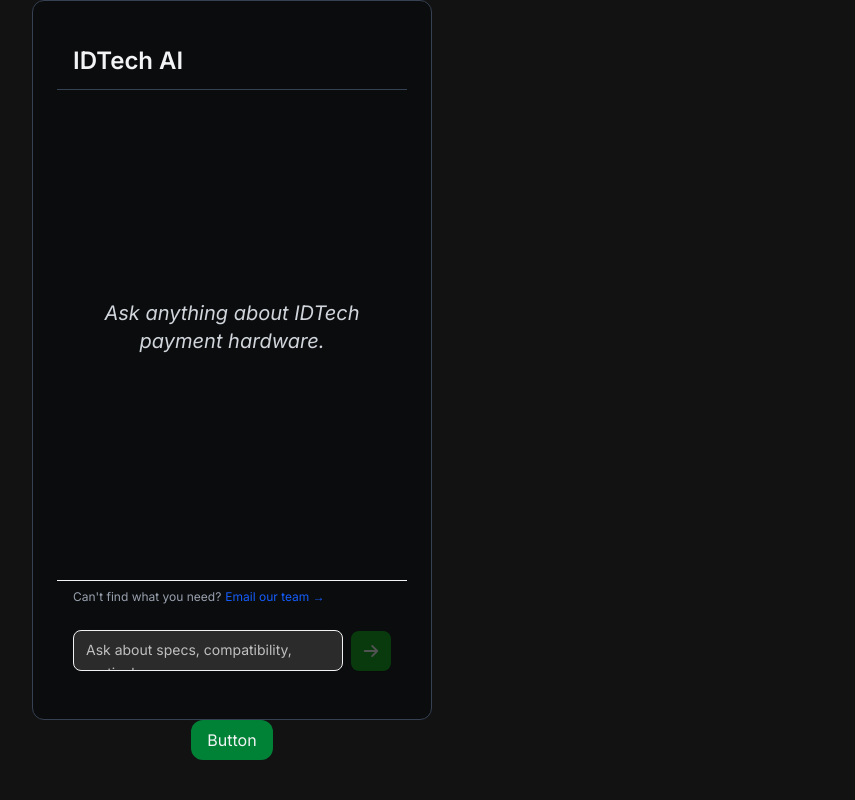
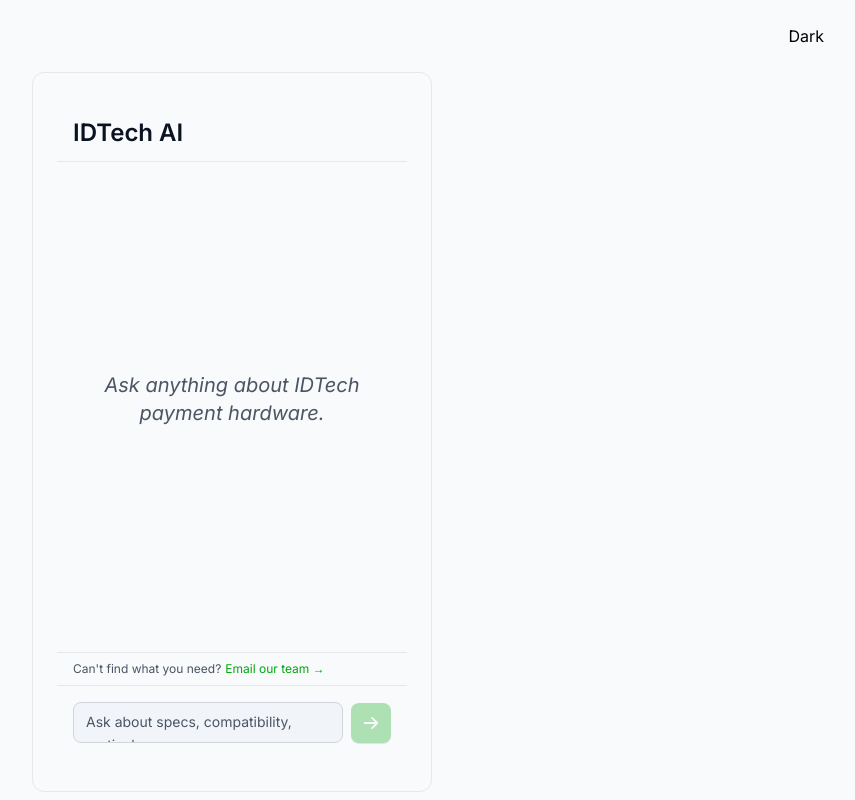
Before and after one commit to deyi0v0/idtech-suggestion-engine, a React (Vite) app in the folder frontend/: page / in a window 1280 px wide. Shown: the whole page, without its empty margins (408-1263 px from the left). Built offline with nearby package versions, Linux system fonts and the light colour scheme.

Commit message:
Dark mode / light mode toggle

```diff
--- a/frontend/src/App.css
+++ b/frontend/src/App.css
@@ -2,6 +2,89 @@
 @import "tailwindcss";
 
 body {
-    background-color: #121212;
+    background-color: var(--bg);
     font-family: 'Inter', sans-serif
 }
+
+:root {
+    --bg: #0B0C0D;
+    --panel-bg: #0B0C0D;
+    --bubble-user-bg: #2B2B2B;
+    --text-primary: #e5e7eb;
+    --text-secondary: #9ca3af;
+    --accent: #03A60E;
+    --accent-600: #84D98A;
+    --bot-bubble-bg: #1F2937;
+    --dot-color: #9ca3af;
+    --border: #374151;
+    --button-border: #d1d5db;
+}
+
+.light-theme {
+    --bg: #F8FAFC;
+    --panel-bg: #F8FAFC;
+    --bubble-user-bg: #F1F5F9;
+    --text-primary: #0B1220;
+    --text-secondary: #4B5563;
+    --accent: #03A60E;
+    --accent-600: #84D98A;
+    --bot-bubble-bg: #E6EEF3;
+    --dot-color: #6B7280;
+    --border: #E5E7EB;
+    --button-border: #D1D5DB;
+}
+
+.chat-bg {
+    background-color: var(--panel-bg) !important;
+}
+
+.bubble-user-bg {
+    background-color: var(--bubble-user-bg) !important;
+    color: var(--text-primary);
+}
+
+.text-primary {
+    color: var(--text-primary) !important;
+}
+
+.text-secondary {
+    color: var(--text-secondary) !important;
+}
+
+.btn-accent {
+    background-color: var(--accent) !important;
+    color: #ffffff !important;
+    border-color: var(--button-border) !important;
+}
+
+.btn-accent:hover {
+    background-color: var(--accent-600) !important;
+}
+
+.choice-btn {
+    border-radius: 9999px;
+    padding: 0.25rem 0.75rem;
+    font-size: 0.75rem;
+    border: 1px solid var(--button-border);
+}
+
+.choice-btn:disabled,
+.choice-btn[disabled] {
+    background-color: var(--panel-bg) !important;
+    color: var(--text-secondary) !important;
+    border-color: var(--button-border) !important;
+    opacity: 0.7;
+}
+
+textarea::placeholder {
+    color: var(--text-secondary) !important;
+    opacity: 1;
+}
+
+.bot-bubble {
+    background-color: var(--bot-bubble-bg) !important;
+}
+
+.bot-dot {
+    background-color: var(--dot-color) !important;
+}
--- a/frontend/src/App.tsx
+++ b/frontend/src/App.tsx
@@ -1,4 +1,4 @@
-import { useRef, useState } from "react";
+import { useRef, useState, useEffect } from "react";
 import ChatWindow from "./components/ChatWindow";
 import type { Message } from "./types/messages";
 import GenericButton from "./components/GenericButton";
@@ -42,6 +42,21 @@
   const [isTyping, setIsTyping] = useState(false);
   // -1 means demo not started, otherwise index of last asked question
   const demoIndex = useRef<number>(-1);
+  const [theme, setTheme] = useState<"dark" | "light">("light");
+
+  // apply theme class to body
+  const applyTheme = (t: "dark" | "light") => {
+    if (t === "light") {
+      document.body.classList.add("light-theme");
+    } else {
+      document.body.classList.remove("light-theme");
+    }
+  };
+
+  // initialize theme
+  useEffect(() => {
+    applyTheme(theme);
+  }, []);
 
   const handleSend = async (text: string) => {
     const prevDemo = demoIndex.current;
@@ -89,8 +104,19 @@
 
   return (
     <div className="flex flex-col items-center w-full">
+      <div className="w-full flex justify-end px-8 py-4">
+        <GenericButton
+          onClick={() => {
+            const next = theme === "dark" ? "light" : "dark";
+            setTheme(next);
+            applyTheme(next);
+          }}
+          className="rounded-md px-3 py-1"
+        >
+          {theme === "dark" ? "Light" : "Dark"}
+        </GenericButton>
+      </div>
       <ChatWindow messages={messages} onSend={handleSend} isTyping={isTyping} />
-      <GenericButton />
     </div>
   );
 }
--- a/frontend/src/components/ChatInput.tsx
+++ b/frontend/src/components/ChatInput.tsx
@@ -41,7 +41,7 @@
   const canSend = value.trim().length > 0 && !disabled;
 
   return (
-    <div className="flex items-end gap-2 px-4 py-4 border-t border-[#0B0C0D] bg-[#0B0C0D]">
+    <div className="flex items-end gap-2 px-4 py-4 border-t chat-bg" style={{ borderColor: "var(--border)" }}>
       <textarea
         ref={textareaRef}
         value={value}
@@ -50,19 +50,20 @@
         placeholder={placeholder}
         disabled={disabled}
         rows={1}
-        className="flex-1 resize-none rounded-lg px-3 py-2 text-sm placeholder:text-[#BFBFBF] leading-relaxed overflow-hidden bg-[#2B2B2B] text-[#F2F2F2] border border-[#F2F2F2] focus:outline-none disabled:opacity-50"
+        className="flex-1 resize-none rounded-lg px-3 py-2 text-sm leading-relaxed overflow-hidden bubble-user-bg text-primary border focus:outline-none disabled:opacity-50"
+        style={{ borderColor: "var(--button-border)" }}
       />
       <button
         onClick={submit}
         disabled={!canSend}
-        className="flex h-10 w-10 shrink-0 cursor-pointer items-center justify-center rounded-lg bg-[#03A60E] text-white transition-opacity disabled:opacity-30 hover:bg-[#84D98A] active:scale-95"
+        className="flex h-10 w-10 shrink-0 cursor-pointer items-center justify-center rounded-lg btn-accent transition-opacity disabled:opacity-30 active:scale-95"
         aria-label="Send message"
         style={{ boxShadow: '0 1px 0 rgba(0,0,0,0.3)' }}
       >
         <svg width="16" height="16" viewBox="0 0 14 14" fill="none">
           <path
             d="M1.5 7h11M8 2.5L12.5 7 8 11.5"
-            stroke="#F2F2F2"
+            stroke="currentColor"
             strokeWidth="1.6"
             strokeLinecap="round"
             strokeLinejoin="round"
--- a/frontend/src/components/ChatWindow.tsx
+++ b/frontend/src/components/ChatWindow.tsx
@@ -16,12 +16,12 @@
 function TypingIndicator() {
   return (
     <div className="flex items-end gap-2">
-      <div className="rounded-2xl rounded-bl-sm bg-gray-700 px-4 py-3">
+      <div className="rounded-2xl rounded-bl-sm px-4 py-3 bot-bubble">
         <div className="flex gap-1 items-center h-4">
           {[0, 1, 2].map((i) => (
             <span
               key={i}
-              className="block h-1.5 w-1.5 rounded-full bg-gray-400 animate-bounce"
+              className="block h-1.5 w-1.5 rounded-full animate-bounce bot-dot"
               style={{ animationDelay: `${i * 0.15}s` }}
             />
           ))}
@@ -46,11 +46,11 @@
   }, [messages, isTyping]);
 
   return (
-    <div className="mx-auto min-w-[50vh] max-w-[50vh] px-6 py-8 flex flex-col min-h-[90vh] border border-gray-700 rounded-xl overflow-hidden bg-[#0B0C0D] text-gray-100">
+      <div className="mx-auto min-w-[50vh] max-w-[50vh] px-6 py-8 flex flex-col min-h-[90vh] border rounded-xl overflow-hidden chat-bg text-primary" style={{ borderColor: "var(--border)" }}>
       {/* Header */}
-      <div className="flex items-center gap-2.5 px-4 py-3 border-b border-gray-700 shrink-0">
+      <div className="flex items-center gap-2.5 px-4 py-3 border-b shrink-0" style={{ borderColor: "var(--border)" }}>
         <div>
-          <p className="text-2xl font-semibold text-gray-100">IDTech AI</p>
+          <p className="text-2xl font-semibold text-primary">IDTech AI</p>
         </div>
       </div>
 
@@ -58,7 +58,7 @@
       <div className="flex-1 overflow-y-auto px-6 py-6 flex flex-col gap-4">
         {messages.length === 0 ? (
           <div className="flex-1 flex items-center justify-center">
-            <p className="text-center text-xl text-gray-300">
+            <p className="text-center text-xl text-secondary">
               <i>Ask anything about IDTech payment hardware.</i>
             </p>
           </div>
@@ -76,15 +76,12 @@
       </div>
 
       {/* Escalation strip */}
-      <div className="flex items-center gap-1 px-4 py-2 border-t border-gray-100">
-        <span className="text-xs text-gray-400">Can't find what you need?</span>
-        <a
-          href="mailto:support@idtechproducts.com"
-          className="text-xs text-blue-600 hover:underline"
-        >
-          Email our team →
-        </a>
-      </div>
+        <div className="flex items-center gap-1 px-4 py-2 border-t" style={{ borderColor: "var(--border)" }}>
+          <span className="text-xs text-secondary">Can't find what you need?</span>
+          <a href="mailto:support@idtechproducts.com" className="text-xs" style={{ color: "var(--accent)" }}>
+            Email our team →
+          </a>
+        </div>
 
       {/* Input */}
       <ChatInput onSend={onSend} disabled={disabled} />
--- a/frontend/src/components/GenericButton.tsx
+++ b/frontend/src/components/GenericButton.tsx
@@ -8,7 +8,7 @@
 export default function GenericButton({
     onClick,
     children,
-    className = "bg-green-700 hover:bg-green-600 text-gray-100",
+    className = "btn-accent",
     disabled = false,
 }: GenericButtonProps) {
     return (
--- a/frontend/src/components/MessageBubble.tsx
+++ b/frontend/src/components/MessageBubble.tsx
@@ -13,13 +13,13 @@
     <div className={`flex flex-col gap-2 ${isBot ? "items-start" : "items-end"}`}>
       {isBot ? (
         <div className="w-full">
-          <p className="w-full px-3 py-2 text-sm leading-relaxed text-gray-200">
+          <p className="w-full px-3 py-2 text-sm leading-relaxed text-primary">
             {msg.text}
           </p>
         </div>
       ) : (
         <div className="self-end max-w-[75%] inline-block">
-          <p className="inline-block rounded-2xl px-3 py-2 text-sm leading-relaxed bg-[#2B2B2B] text-white">
+          <p className="inline-block rounded-2xl px-3 py-2 text-sm leading-relaxed bubble-user-bg">
             {msg.text}
           </p>
         </div>
--- a/frontend/src/components/MultipleChoiceMessage.tsx
+++ b/frontend/src/components/MultipleChoiceMessage.tsx
@@ -22,7 +22,7 @@
               <GenericButton
                 key={c.id}
                 onClick={() => onChoice(c.label)}
-                className="rounded-full border border-gray-300 bg-green-700 px-3 py-1 hover:bg-green-600 text-xs transition-colors"
+                className={`choice-btn ${msg.answered ? "opacity-50 cursor-not-allowed" : "btn-accent"}`}
                 disabled={!!msg.answered}
               >
                 {c.label}
```
